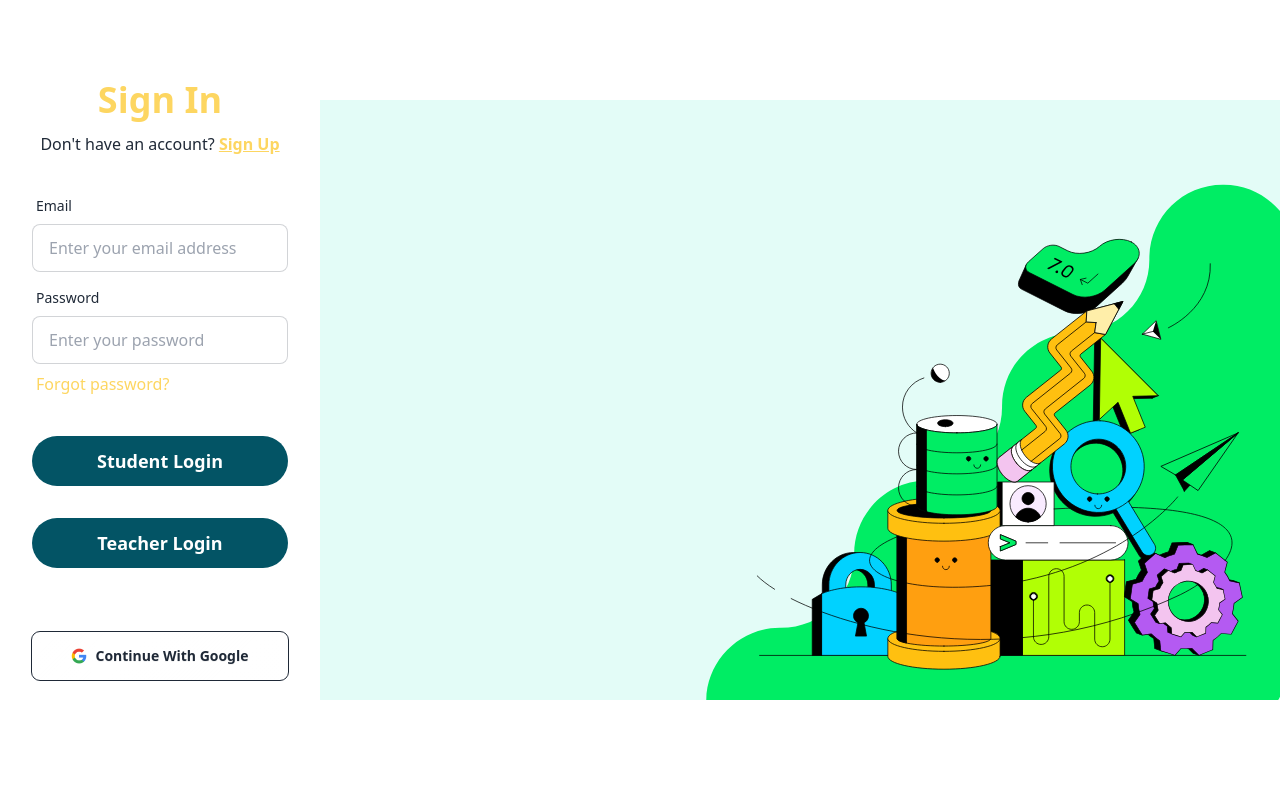
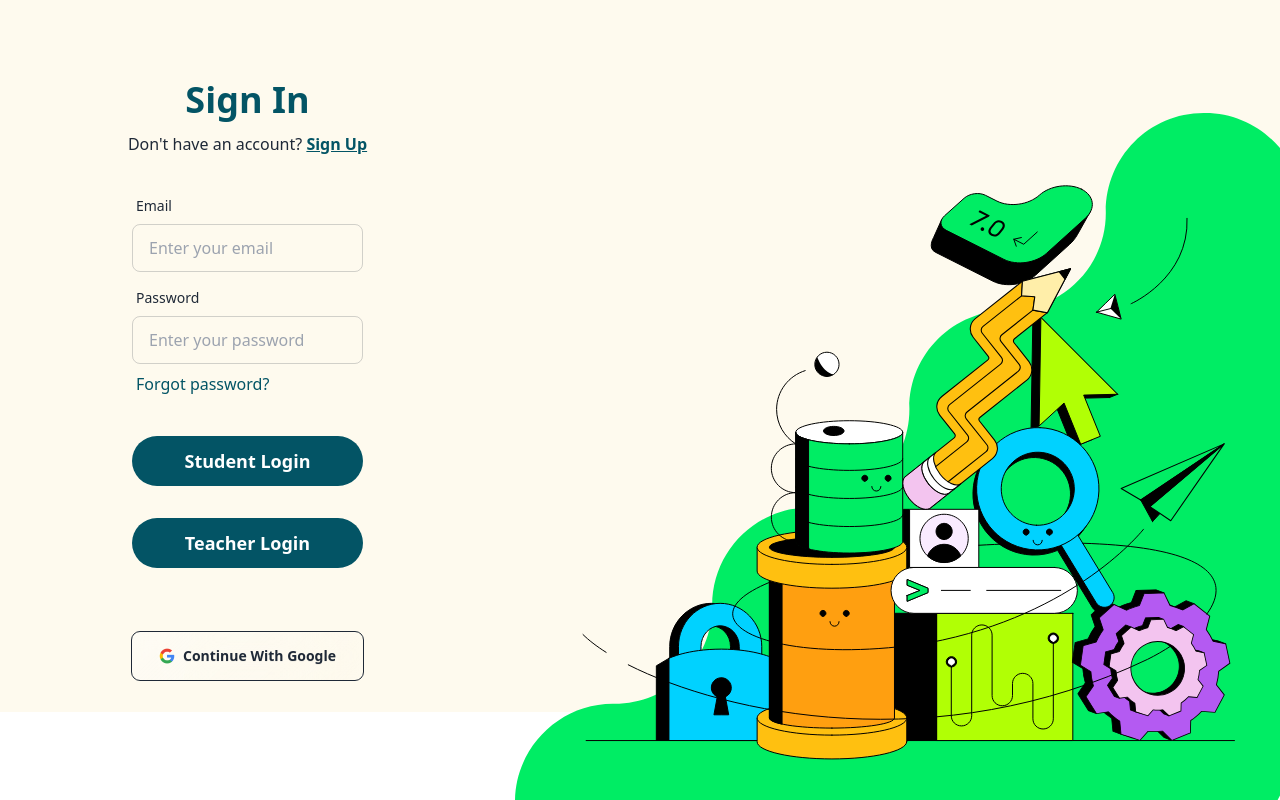
Before and after one commit to Reduan090/project-scl-management-, a React (Vite) app: page / in a window 1280 px wide. Built offline with nearby package versions, Linux system fonts and the light colour scheme.

Commit message:
ধাক্কা

```diff
--- a/src/App.css
+++ b/src/App.css
@@ -6,6 +6,10 @@
 
     /* Text Color */
     --text-color: #4A4540;
+}
+
+body {
+    background: var(--background-color);
 }
 
 .sclm-button {
--- a/src/Pages/Login.jsx
+++ b/src/Pages/Login.jsx
@@ -8,15 +8,15 @@ const Login = () => {
 
     return (
         <>
-            <div>
+            <div className="bg-[var(--background-color)] pl-[100px] w-full relative">
 
                 <div className="grid grid-cols-1 md:grid-cols-4">
 
                     <div className="col-span-1 mt-20 ">
 
                         <div className=''>
-                            <h1 className="text-4xl font-bold text-center text-[var(--secondary-color)] animate__animated   animate__flash">Sign In</h1>
-                            <p className="text-center mt-3">Don't have an account? <Link className="text-[var(--secondary-color)] underline font-semibold" to='/signUp'>Sign Up</Link></p>
+                            <h1 className="text-4xl font-bold text-center text-[var(--primary-color)] animate__animated   animate__flash">Sign In</h1>
+                            <p className="text-center mt-3">Don't have an account? <Link className="text-[var(--primary-color)] underline font-semibold" to='/signUp'>Sign Up</Link></p>
 
                             <form className="card-body ">
 
@@ -27,8 +27,8 @@ const Login = () => {
                                     </label>
                                     <input type="email"
                                         name="email"
-                                        placeholder="Enter your email address"
-                                        className="input input-bordered"
+                                        placeholder="Enter your email"
+                                        className="input bg-transparent input-bordered"
                                     />
                                 </div>
                                 <div className="form-control
@@ -40,10 +40,10 @@ const Login = () => {
                                     <input type="password"
                                         name="password"
                                         placeholder="Enter your password"
-                                        className="input input-bordered"
+                                        className="input bg-transparent input-bordered"
                                     />
                                     <label className="label">
-                                        <a href="#" className="label-text-alt link link-hover font-medium text-[var(--secondary-color)] hover:text-[var(--primary-color)] text-base">Forgot password?</a>
+                                        <a href="#" className="label-text-alt link link-hover font-medium text-[var(--primary-color)] hover:text-[var(--primary-color)] text-base">Forgot password?</a>
                                     </label>
                                 </div>
                                 <div className="form-control mt-6" >
@@ -68,7 +68,7 @@ const Login = () => {
                     </div>
 
                     <div className="col-span-3 hidden md:block">
-                        <img className='h-[100vh] w-full' src={img} alt="#" />
+                        <img className='h-[100vh] w-full absolute top-0 right-0' src={img} alt="login page" />
                     </div>
                 </div>
 
```
Also changed, not shown: src/assets/login_promo_desktop.svg.
